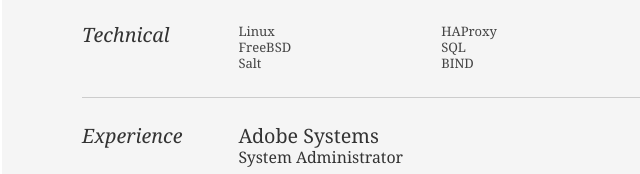
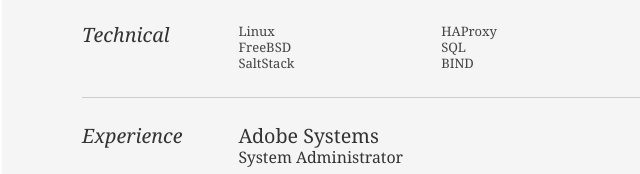
Before and after one commit to cedwards/resume, a plain HTML site: page index.html in a window 1280 px wide. Shown: the part 602-776 px from the top of the page, 163-803 px from the left. Drawn offline with nearby package versions, Linux system fonts and the light colour scheme.

Commit message:
s/Salt/SaltStack/

```diff
--- a/index.html
+++ b/index.html
@@ -84,7 +84,7 @@
                             <ul class="talent">
                                 <li>Linux</li>
                                 <li>FreeBSD</li>
-                                <li>Salt</li>
+                                <li>SaltStack</li>
                             </ul>
                             <ul class="talent">
                                 <li>HAProxy</li>
```
